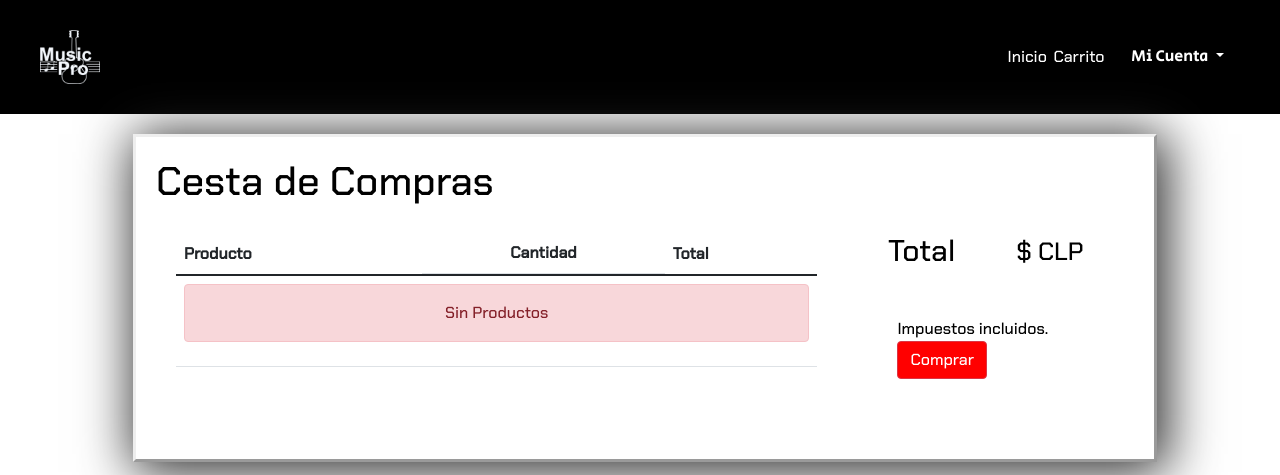
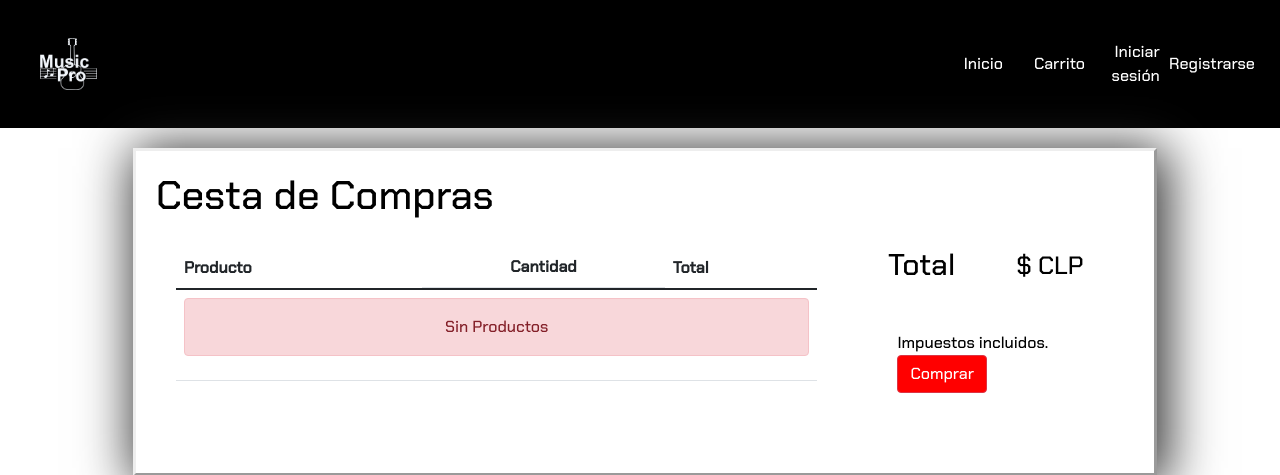
Before and after one commit to A-J8/MusicPro, a Django app: page /carrito in a window 1280 px wide. Shown: the top 475 px of the page. Run offline with Django 4.2, Linux system fonts and the light colour scheme.

Commit message:
Se corrigio la autenticacion de la cuena

```diff
--- a/core/templates/core/layout.html
+++ b/core/templates/core/layout.html
@@ -26,6 +26,7 @@
         <div id="menu">
             <a href="{% url 'index' %}">Inicio</a>
             <a href="{% url 'carrito' %}">Carrito</a>
+            {% if user.is_authenticated %}
             <div class="btn-group">
                 <button id="iniciarsesion" type="button" class="btn  dropdown-toggle" data-bs-toggle="dropdown"
                     aria-expanded="false" style=" color: #ffffff">
@@ -38,6 +39,10 @@
                     </li>
                 </ul>
             </div>
+            {% else %}
+                <a href="#" style=" color: #ffffff">Iniciar sesión</a>
+                <a href="#" style=" color: #ffffff">Registrarse</a>
+            {% endif %}
         </div>
     </header>
 
```
